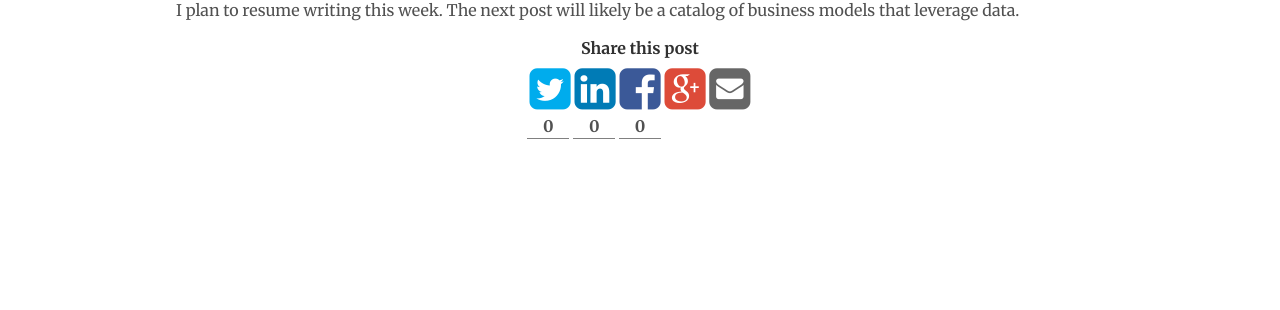
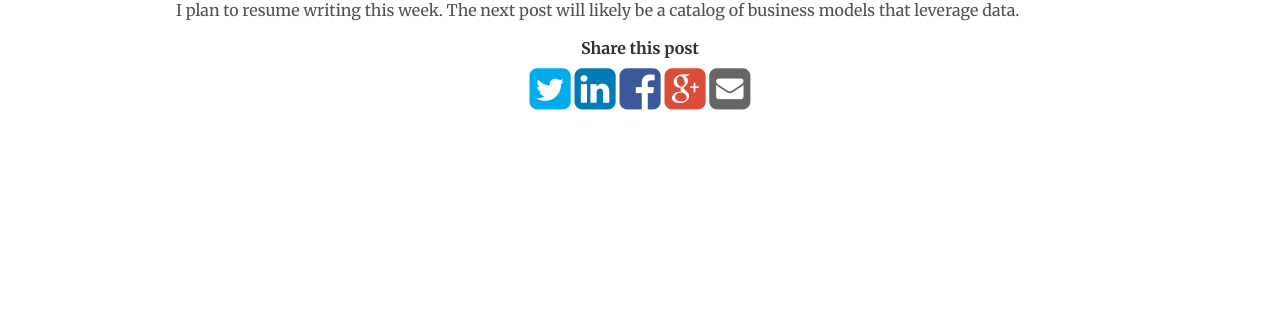
Before and after one commit to codingvc/codingvc, a Jekyll site: the page built from _posts/2015-02-17-website-update.markdown, in a window 1280 px wide. Shown: the part 432-742 px from the top of the page. Built offline with Jekyll 4.4.1, drawn with Linux system fonts in a browser that asks for light colours; nearby versions of some CDN libraries; Markdown is read by kramdown in place of the engine named in the settings; comment, search, counter and statistics services are not loaded.

Commit message:
removing share counts

```diff
--- a/_layouts/post.html
+++ b/_layouts/post.html
@@ -27,27 +27,6 @@ layout: default
         <a href="https://plus.google.com/share?url={{ share_url }}"><i class="fa fa-google-plus-square fa-3x" style="color: #dd4b39"></i></a>
         <a href="mailto:?&subject={{ page.title }}&body={{ share_url }}"><i class="fa fa-envelope-square fa-3x" style="color: #666"></i></a>
         <br>
-
-
-        <script>
-            $.getJSON('https://cdn.api.twitter.com/1/urls/count.json?url={{share_url}}&callback=?', function (data) {
-                jQuery('#so-url-shares-tw').text(data.count);
-            });
-
-            $.getJSON('https://www.linkedin.com/countserv/count/share?url={{share_url}}&format=jsonp&callback=?', function (data) {
-                jQuery('#so-url-shares-lnkd').text(data.count);
-            });
-
-            $.getJSON('http://graph.facebook.com/?id={{share_url}}', function (data) {
-                jQuery('#so-url-shares-fb').text(data.shares);
-            });
-        </script>
-
-        <div id="so-url-shares-tw" class="sharecount">0</div>
-        <div id="so-url-shares-lnkd" class="sharecount">0</div>
-        <div id="so-url-shares-fb" class="sharecount">0</div>
-        <div id="so-url-shares-goog" class="sharecount" style="border:none"></div>
-        <div id="so-url-shares-email" class="sharecount" style="border:none"></div>
     </div>
 
     <div id="disqus_thread"></div>
```
